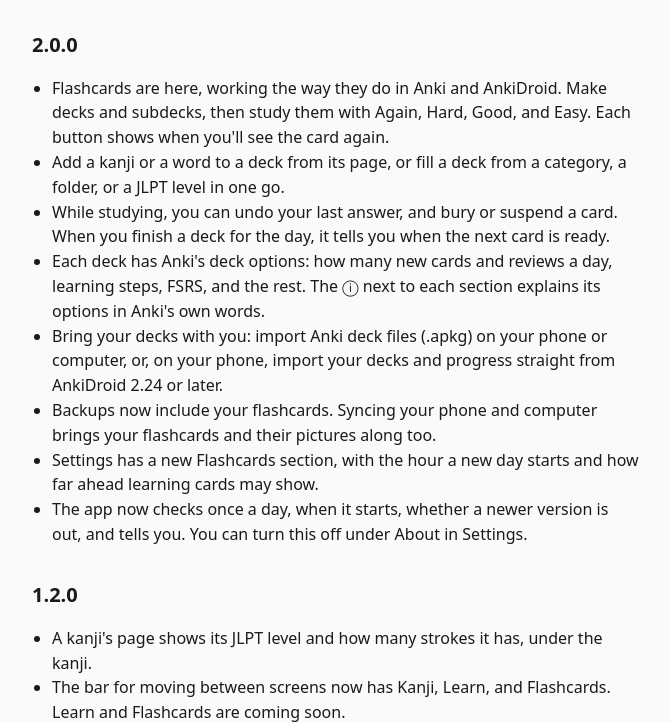
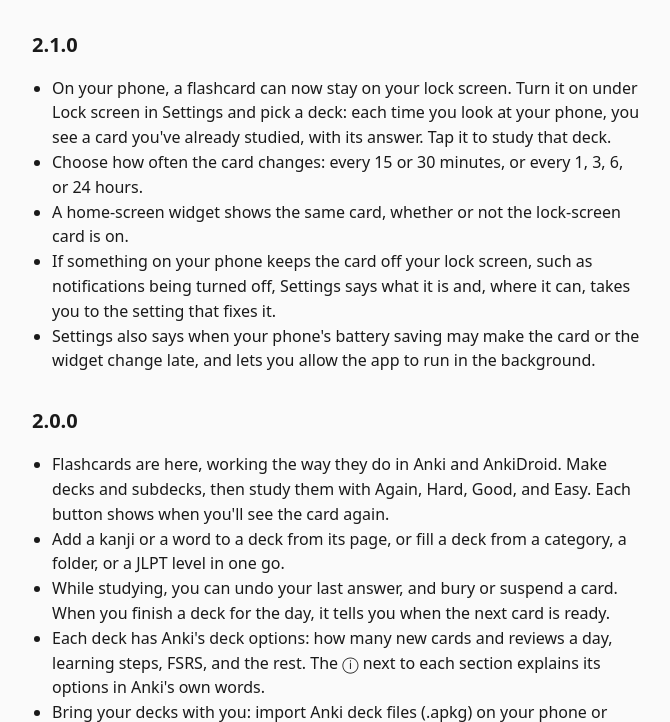
Before and after one commit to ghifarhaidar/kanjivity, a plain HTML site: page changelog.html in a window 1280 px wide. Shown: the part 85-807 px from the top of the page, without its empty margins (304-974 px from the left). Drawn offline with Linux system fonts and the light colour scheme.

Commit message:
Write the 2.1.0 changelog

```diff
--- a/changelog.html
+++ b/changelog.html
@@ -11,6 +11,15 @@
 <body>
 <main>
 <h1>What's new</h1>
+
+<h2 id="v2.1.0">2.1.0</h2>
+<ul>
+<li>On your phone, a flashcard can now stay on your lock screen. Turn it on under Lock screen in Settings and pick a deck: each time you look at your phone, you see a card you've already studied, with its answer. Tap it to study that deck.</li>
+<li>Choose how often the card changes: every 15 or 30 minutes, or every 1, 3, 6, or 24 hours.</li>
+<li>A home-screen widget shows the same card, whether or not the lock-screen card is on.</li>
+<li>If something on your phone keeps the card off your lock screen, such as notifications being turned off, Settings says what it is and, where it can, takes you to the setting that fixes it.</li>
+<li>Settings also says when your phone's battery saving may make the card or the widget change late, and lets you allow the app to run in the background.</li>
+</ul>
 
 <h2 id="v2.0.0">2.0.0</h2>
 <ul>
```
